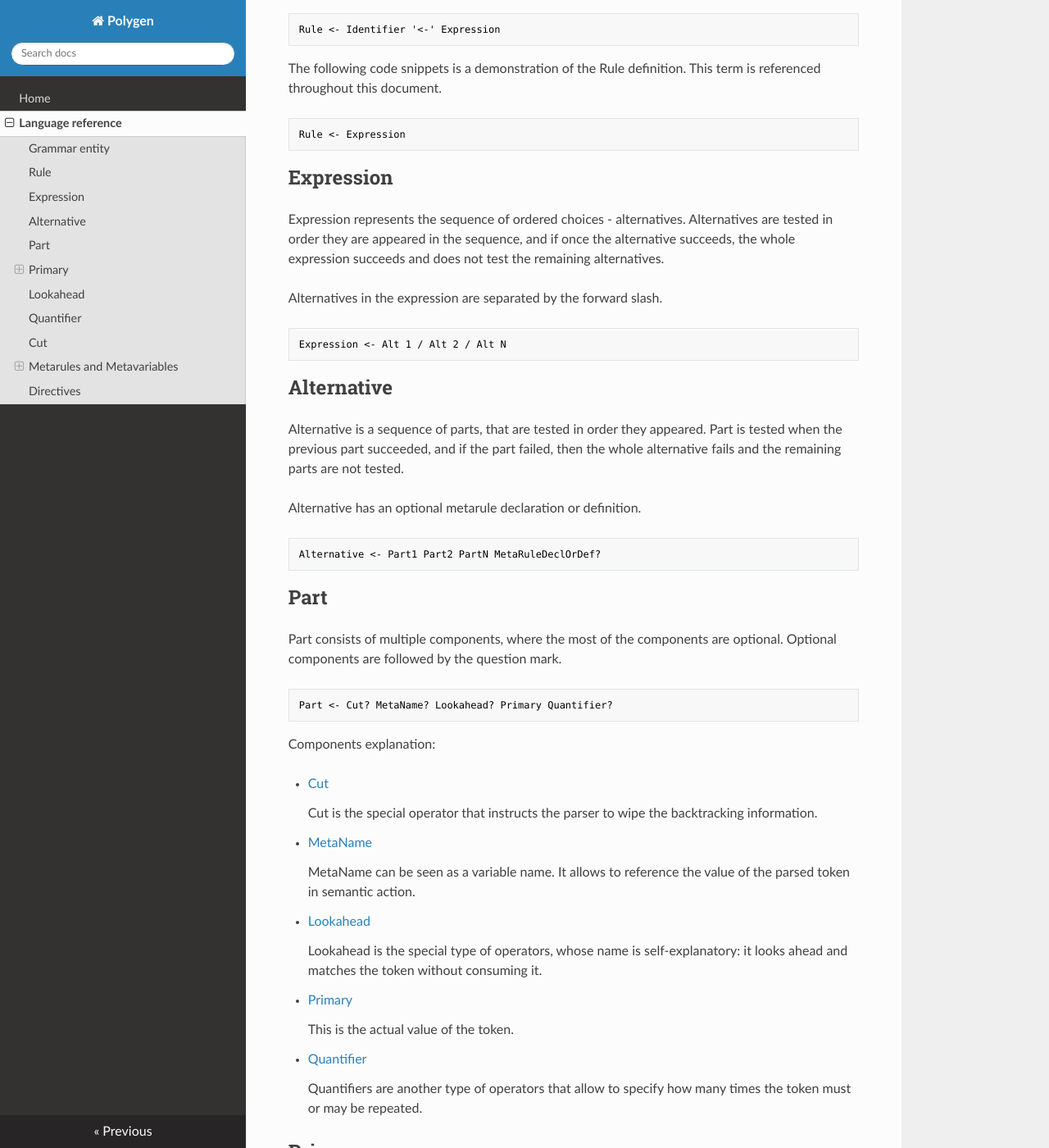
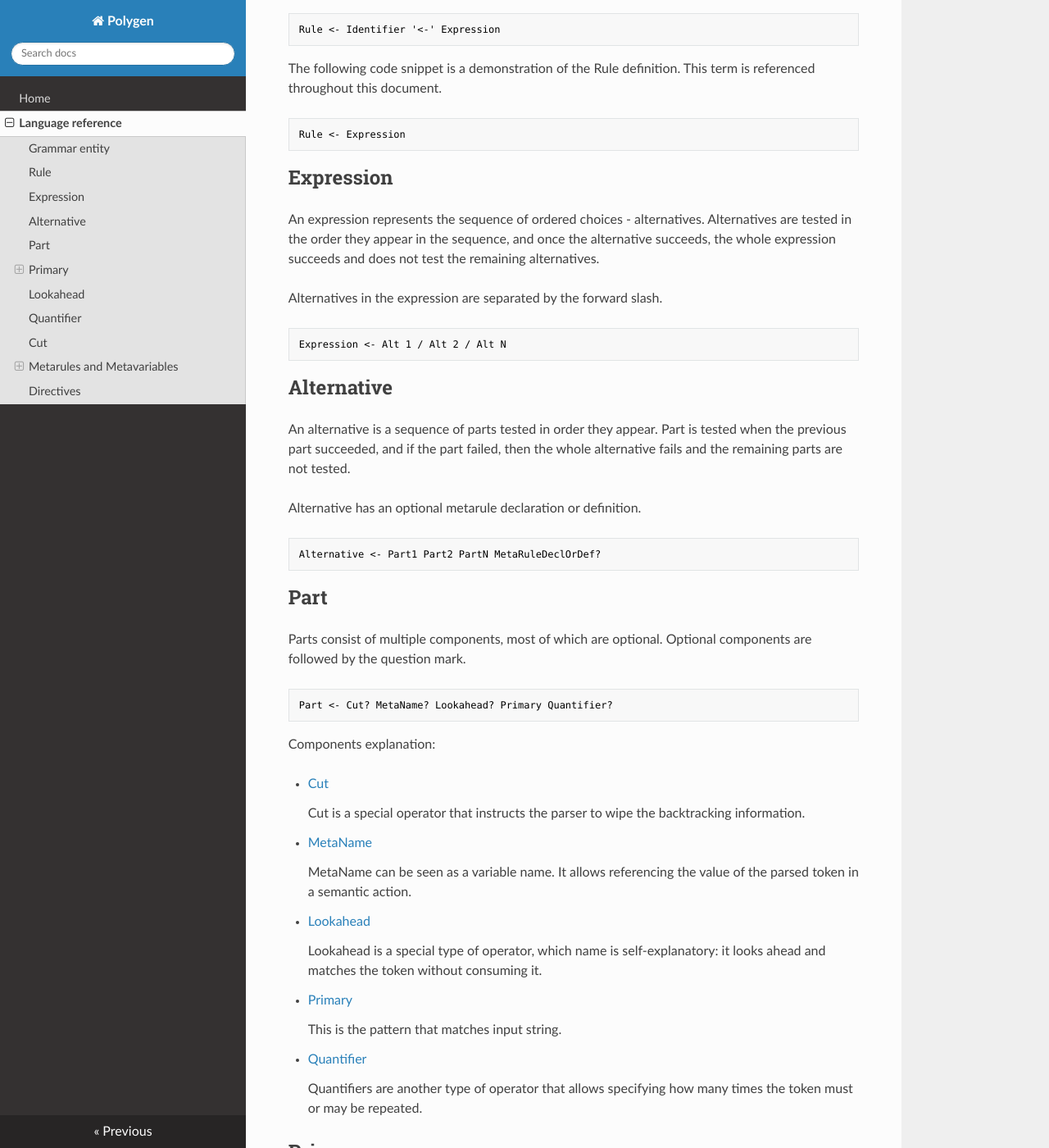
Before and after one commit to glebzlat/Polygen, an MkDocs documentation site: the page built from docs/docs/language-reference.md, in a window 1280 px wide and 1400 px high, scrolled down 594 px. Shown: the whole window at 82% size. Built offline with MkDocs 1.6.1, drawn with Linux system fonts in a browser that asks for light colours; some of the changed text lies outside the part shown.

Commit message:
chore: fix grammatical mistakes; typo

````diff
--- a/docs/docs/language-reference.md
+++ b/docs/docs/language-reference.md
@@ -11,21 +11,21 @@
 describe language's syntax. Metarules define semantics. And directives allow to
 control the grammar processing and manage auxiliary details.
 
-Polygen is insensitive to whitespace characters (space ` `, newline `\n`,
-carriage return `\r`, and tab `\t`), and thus whitespace is optional unless
+Polygen is insensitive to whitespace characters (space `' '`, newline `'\n'`,
+carriage return `'\r'`, and tab `'\t'`), and thus whitespace is optional unless
 otherwise stated.
 
 ## Rule
 
-Rule is the main grammar entity. Its purpose is to define (some part of) the
-syntax of the language. Rule's syntax follows the original PEG definition
-and consists of the rule name, the left arrow and the body, or expression.
+Rule is the main grammar entity. Its purpose is to define  the syntax of the
+language. Rule's syntax follows the original PEG definition and consists of the
+rule name, the left arrow and the body (expression).
 
 ```text
 Rule <- Identifier '<-' Expression
 ```
 
-The following code snippets is a demonstration of the Rule definition. This
+The following code snippet is a demonstration of the Rule definition. This
 term is referenced throughout this document.
 
 ```peg
@@ -34,10 +34,10 @@
 
 ## Expression
 
-Expression represents the sequence of ordered choices - alternatives.
-Alternatives are tested in order they are appeared in the sequence, and if
-once the alternative succeeds, the whole expression succeeds and does not test
-the remaining alternatives.
+An expression represents the sequence of ordered choices - alternatives.
+Alternatives are tested in the order they appear in the sequence, and once the
+alternative succeeds, the whole expression succeeds and does not test the
+remaining alternatives.
 
 Alternatives in the expression are separated by the forward slash.
 
@@ -47,9 +47,9 @@
 
 ## Alternative
 
-Alternative is a sequence of parts, that are tested in order they appeared.
-Part is tested when the previous part succeeded, and if the part failed, then
-the whole alternative fails and the remaining parts are not tested.
+An alternative is a sequence of parts tested in order they appear. Part is
+tested when the previous part succeeded, and if the part failed, then the whole
+alternative fails and the remaining parts are not tested.
 
 Alternative has an optional metarule declaration or definition.
 
@@ -59,8 +59,8 @@
 
 ## Part
 
-Part consists of multiple components, where the most of the components are
-optional. Optional components are followed by the question mark.
+Parts consist of multiple components, most of which are optional. Optional
+components are followed by the question mark.
 
 ```text
 Part <- Cut? MetaName? Lookahead? Primary Quantifier?
@@ -70,26 +70,26 @@
 
 - [Cut](#cut)
 
-    Cut is the special operator that instructs the parser to wipe the
+    Cut is a special operator that instructs the parser to wipe the
     backtracking information.
 
 - [MetaName](#metavariable)
 
-    MetaName can be seen as a variable name. It allows to reference the
-    value of the parsed token in semantic action.
+    MetaName can be seen as a variable name. It allows referencing the value of
+    the parsed token in a semantic action.
 
 - [Lookahead](#lookahead)
 
-    Lookahead is the special type of operators, whose name is self-explanatory:
+    Lookahead is a special type of operator, which name is self-explanatory:
     it looks ahead and matches the token without consuming it.
 
 - [Primary](#primary)
 
-    This is the actual value of the token.
+    This is the pattern that matches input string.
 
 - [Quantifier](#quantifier)
 
-    Quantifiers are another type of operators that allow to specify how many
+    Quantifiers are another type of operator that allows specifying how many
     times the token must or may be repeated.
 
 ## Primary
@@ -105,26 +105,26 @@
 
 ### Identifier
 
-Identifier is the name of the nonterminal. Rule names must be of Identifier
-format. The Identifier consists of ASCII letters and digits and underscore,
-and can not begin with the digit.
+An Identifier is the name of a nonterminal. Rule names must follow the
+Identifier format. An Identifier consists of ASCII letters, digits, and
+underscore, and can not begin with the digit.
 
-Subsequent identifiers must be separated by whitespace, otherwise they will
+Subsequent identifiers must be separated by whitespace; otherwise, they will
 be treated as a single identifier.
 
 ```peg
 Identifier <- [a-zA-Z_] [a-zA-Z0-9_]*
 ```
 
-The asterisk `*` means "repeated zero or more times".
+An asterisk `*` means "repeated zero or more times".
 
 ### String literal
 
-String literal is the arbitrary sequence of characters in single or double
-quotes. Matches the input string exactly.
+A String literal is an arbitrary sequence of characters between single or
+double quotes. It matches input the string exactly.
 
-Characters of a literal can be the general ASCII characters and special
-characters. Special characters are escaped with the backward slash.
+Characters of a literal can include general ASCII characters and special
+characters. Special characters escaped with a backslash.
 
 ```peg
 Char <- EscapeChar / .
@@ -143,7 +143,7 @@
 - `\nn` and `\nnn` octal character code
 - `\uXXXX` UNICODE character
 
-Escaped quote marks is used in case when the type of the quote mark matches the
+Escaped quote marks are used in case where the type of quote mark matches the
 type of opening and closing marks: `'my message: \'hello\''`,
 `"my message: \"hello\""`.
 
@@ -155,12 +155,12 @@
 
 ### Character class
 
-Character class matches single character from the range. Can contain multiple
-ranges. Range consists either of a single character or two characters,
-separated by the hyphen. In the latter case the range matches the starting
-character, the ending character and all characters located lexicographically in
-between. Starting character placed on first and must be less or equal than the
-ending.
+Character class matches single character from a range. It can contain multiple
+ranges. A range consists either of a single character or two characters
+separated by a hyphen. In the latter case the range matches the starting
+character, the ending character, and all characters located lexicographically
+in between. The starting character must come first and must be less or equal
+than the ending character.
 
 ```peg
 Class <- '[' CharRange* ']'
@@ -173,11 +173,11 @@
 
 ## Lookahead
 
-Lookahead (predicate) is the special operator used to test whether the
-following token appear in the input string or not without advancing the
-pointer. Lookahead defines the condition by which it succeeds or fails, and
-preserves the knowledge whether the pattern succeeded or failed. If the
-lookahead fails, it causes the whole alternative to fail.
+Lookahead (predicate) is a special operator used to test whether the following
+token appear in the input string or not without advancing a pointer pointer.
+Lookahead defines a condition by which it succeeds or fails, and preserves the
+knowledge whether a pattern succeeded or failed. If lookahead fails, it causes
+the whole alternative to fail.
 
 There are two lookahead operators:
 
````
